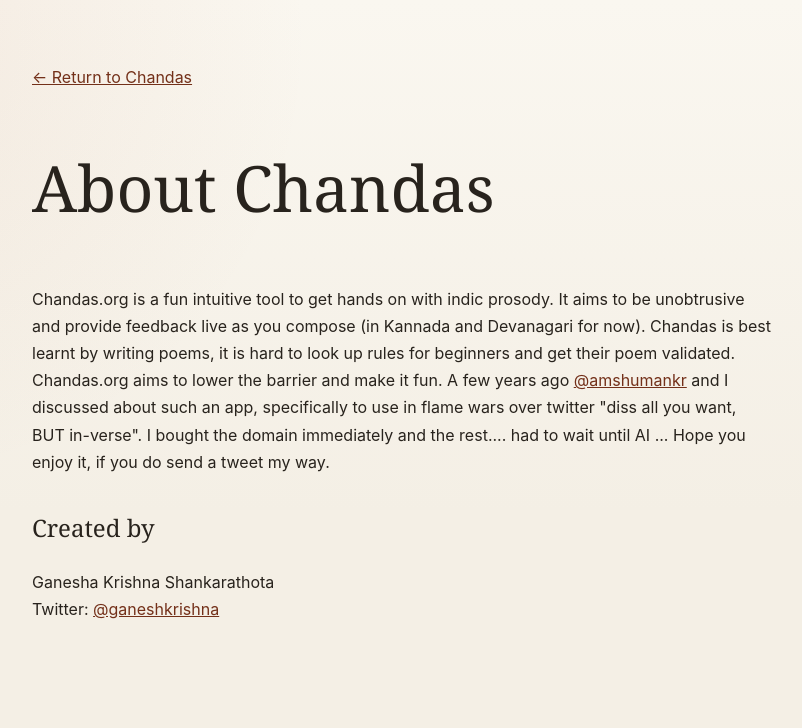
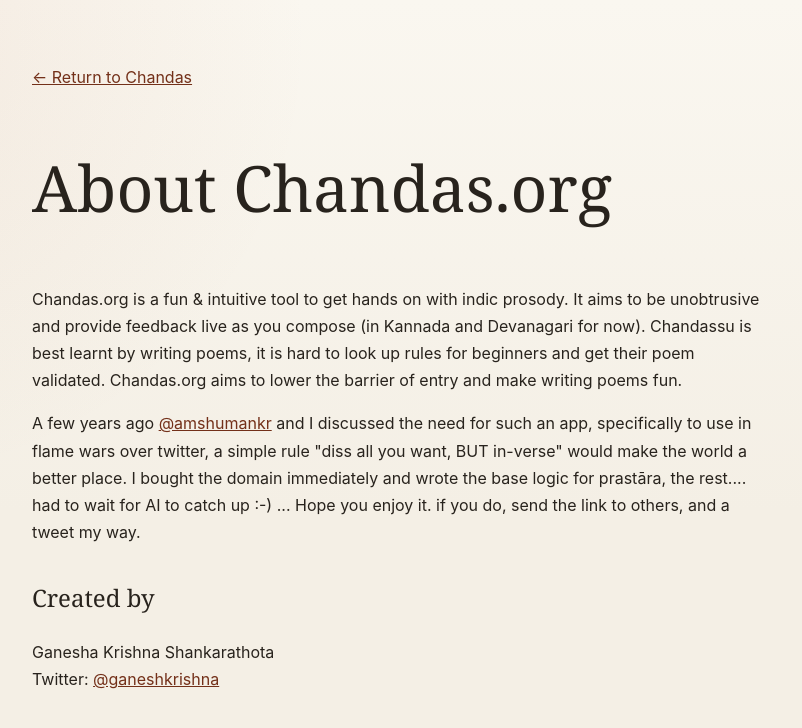
Before and after one commit to smgk/chandas.org, a website: page about.html in a window 1280 px wide. Shown: the whole page, without its empty margins (238-1040 px from the left). Drawn offline with Linux system fonts and the light colour scheme.

Commit message:
Update about.html

```diff
--- a/about.html
+++ b/about.html
@@ -12,14 +12,17 @@
 <body>
     <main class="legal-page">
         <a href="./">← Return to Chandas</a>
-        <h1>About Chandas</h1>
+        <h1>About Chandas.org</h1>
         <p>
-            Chandas.org is a fun intuitive tool to get hands on with indic prosody. It aims to be unobtrusive and provide feedback live as you compose (in Kannada and
-            Devanagari for now). Chandas is best learnt by writing poems, it is hard to look up rules for beginners and get their poem validated.
-            Chandas.org aims to lower the barrier and make it fun.
-            A few years ago <a href="https://x.com/amshumankr" rel="me noopener noreferrer">@amshumankr</a> and I discussed about such an app, specifically
-            to use in flame wars over twitter "diss all you want, BUT in-verse". I bought the domain immediately and the rest.... had to wait until AI ...
-            Hope you enjoy it, if you do send a tweet my way.
+            Chandas.org is a fun & intuitive tool to get hands on with indic prosody. It aims to be unobtrusive and provide feedback live as you compose (in Kannada and
+            Devanagari for now). Chandassu is best learnt by writing poems, it is hard to look up rules for beginners and get their poem validated.
+            Chandas.org aims to lower the barrier of entry and make writing poems fun.
+        </p>
+        <p>
+            A few years ago <a href="https://x.com/amshumankr" rel="me noopener noreferrer">@amshumankr</a> and I discussed the need for such an app, specifically
+            to use in flame wars over twitter, a simple rule "diss all you want, BUT in-verse" would make the world a better place.
+            I bought the domain immediately and wrote the base logic for prastāra, the rest.... had to wait for AI to catch up :-) ...
+            Hope you enjoy it. if you do, send the link to others, and a tweet my way.
         </p>
         <h2>Created by</h2>
         <p>
```
